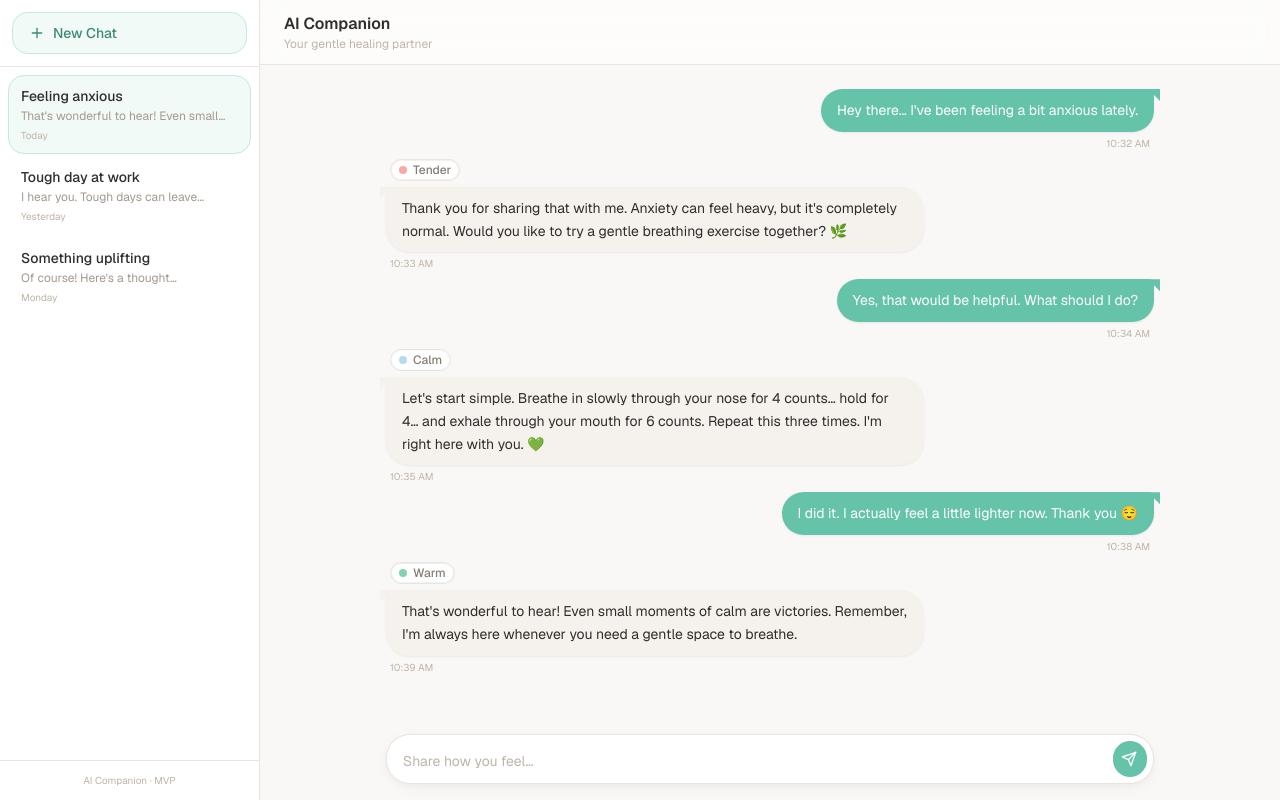
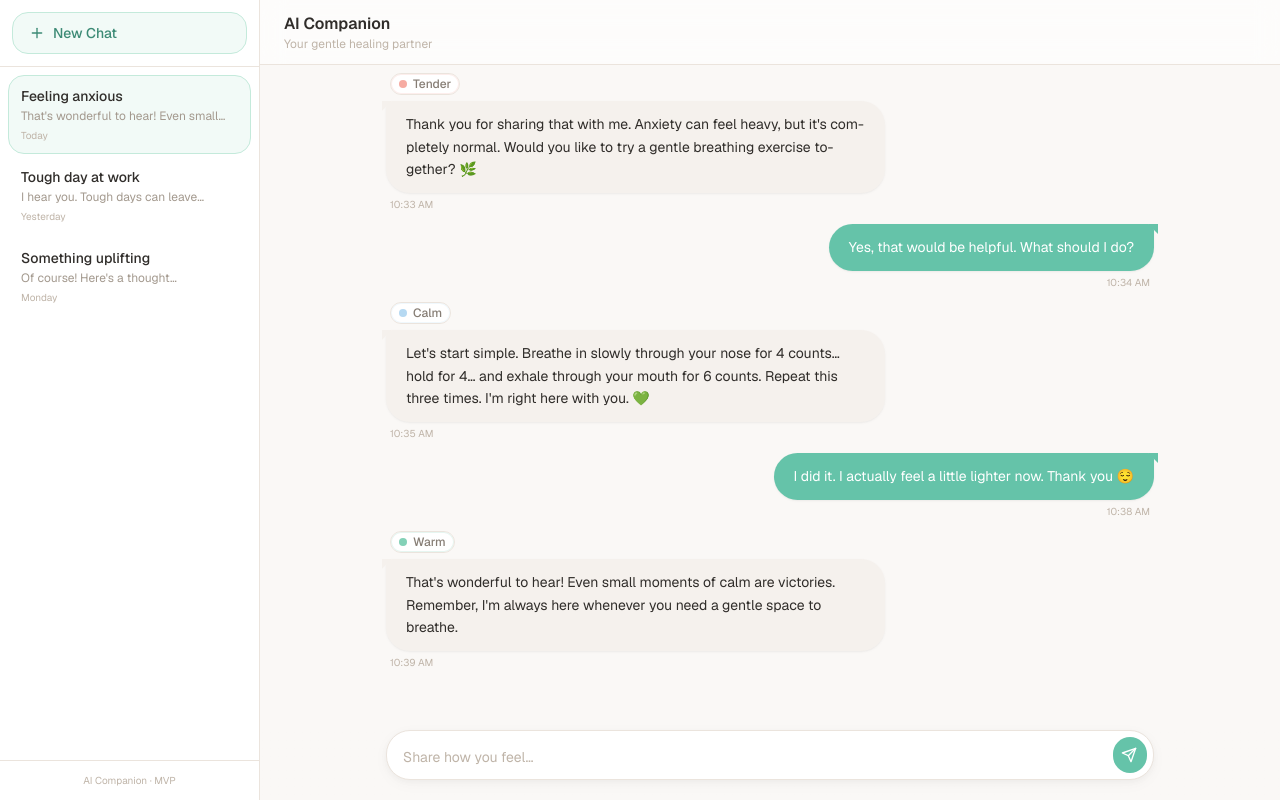
Before and after one commit to Open-4/ai-chat-mvp, a Next.js app: page /en/chat in a window 1280 px wide. Built offline with nearby package versions, Linux system fonts and the light colour scheme.

Commit message:
refine: bubble spacing, rounded corners, custom scrollbar & fade-in animation

```diff
--- a/app/[locale]/chat/_components/ChatBubble.tsx
+++ b/app/[locale]/chat/_components/ChatBubble.tsx
@@ -46,7 +46,7 @@ export default function ChatBubble({
   return (
     <div
       className={cn(
-        "flex flex-col w-full my-2",
+        "flex flex-col w-full my-3 first:mt-0 last:mb-0",
         isUser ? "items-end" : "items-start",
         className,
       )}
@@ -78,8 +78,9 @@ export default function ChatBubble({
       {/* ── 气泡主体 ── */}
       <div
         className={cn(
-          "relative max-w-[80%] md:max-w-[70%] px-4 py-2.5 text-sm leading-relaxed",
-          "transition-colors duration-400 ease-out",
+          "relative max-w-[78%] md:max-w-[65%] px-5 py-3 text-sm leading-relaxed",
+          "transition-all duration-400 ease-out",
+          "hover:shadow-soft-md",
           /* 用户：薄荷绿底白字，靠右 */
           isUser
             ? "bg-mint-500 text-white rounded-bubble rounded-tr-md shadow-soft-sm"
@@ -90,10 +91,10 @@ export default function ChatBubble({
         {/* 小三角 */}
         <span
           className={cn(
-            "absolute top-0 w-3 h-3",
+            "absolute top-0 w-2.5 h-2.5",
             isUser
-              ? "-right-1.5 bg-mint-500 [clip-path:polygon(0_0,100%_100%,100%_0)]"
-              : "-left-1.5 bg-muted [clip-path:polygon(0_0,100%_0,0_100%)]",
+              ? "-right-1 bg-mint-500 [clip-path:polygon(0_0,100%_100%,100%_0)]"
+              : "-left-1 bg-muted [clip-path:polygon(0_0,100%_0,0_100%)]",
           )}
           aria-hidden="true"
         />
--- a/app/[locale]/chat/_components/ChatInput.tsx
+++ b/app/[locale]/chat/_components/ChatInput.tsx
@@ -68,8 +68,8 @@ export default function ChatInput({
     <div
       className={cn(
         "sticky bottom-0 z-10 w-full",
-        "bg-gradient-to-t from-background via-background/95 to-transparent",
-        "pt-4 pb-4 px-4 md:px-6",
+        "bg-gradient-to-t from-background via-background/85 to-transparent",
+        "pt-6 pb-5 px-4 md:px-6",
         className,
       )}
     >
--- a/app/[locale]/chat/page.tsx
+++ b/app/[locale]/chat/page.tsx
@@ -339,7 +339,13 @@ export default function ChatPage() {
         </header>
 
         {/* ── 消息滚动区 ── */}
-        <div className="flex-1 overflow-y-auto px-4 md:px-6 py-4">
+        <div
+          className={cn(
+            "flex-1 overflow-y-auto px-4 md:px-6 py-6",
+            "scroll-smooth scroll-py-4",
+            "chat-scrollbar",
+          )}
+        >
           {messages.length === 0 ? (
             /* 空状态 */
             <div className="flex flex-col items-center justify-center h-full text-center">
@@ -392,8 +398,8 @@ export default function ChatPage() {
 
               {/* 发送中骨架 */}
               {isSending && (
-                <div className="flex items-start my-2">
-                  <div className="flex items-center gap-2 px-4 py-3 rounded-bubble rounded-tl-md bg-muted">
+                <div className="flex items-start my-3">
+                  <div className="flex items-center gap-2 px-5 py-3 rounded-bubble rounded-tl-md bg-muted shadow-soft-sm">
                     <span className="w-2 h-2 rounded-full bg-mint-400 animate-pulse [animation-delay:0ms]" />
                     <span className="w-2 h-2 rounded-full bg-mint-400 animate-pulse [animation-delay:150ms]" />
                     <span className="w-2 h-2 rounded-full bg-mint-400 animate-pulse [animation-delay:300ms]" />
@@ -413,6 +419,44 @@ export default function ChatPage() {
           placeholder={dict.inputPlaceholder}
         />
       </main>
+
+      {/* ── 自定义滚动条 + 消息淡入 ── */}
+      <style jsx>{`
+        .chat-scrollbar::-webkit-scrollbar {
+          width: 4px;
+        }
+        .chat-scrollbar::-webkit-scrollbar-track {
+          background: transparent;
+        }
+        .chat-scrollbar::-webkit-scrollbar-thumb {
+          background: hsl(35, 5%, 75%);
+          border-radius: 999px;
+        }
+        .chat-scrollbar::-webkit-scrollbar-thumb:hover {
+          background: hsl(35, 5%, 60%);
+        }
+        @media (prefers-color-scheme: dark) {
+          .chat-scrollbar::-webkit-scrollbar-thumb {
+            background: hsl(35, 5%, 35%);
+          }
+          .chat-scrollbar::-webkit-scrollbar-thumb:hover {
+            background: hsl(35, 5%, 50%);
+          }
+        }
+        @keyframes msgFadeIn {
+          from {
+            opacity: 0;
+            transform: translateY(8px);
+          }
+          to {
+            opacity: 1;
+            transform: translateY(0);
+          }
+        }
+        .msg-enter {
+          animation: msgFadeIn 350ms ease-out both;
+        }
+      `}</style>
     </div>
   );
 }
```
